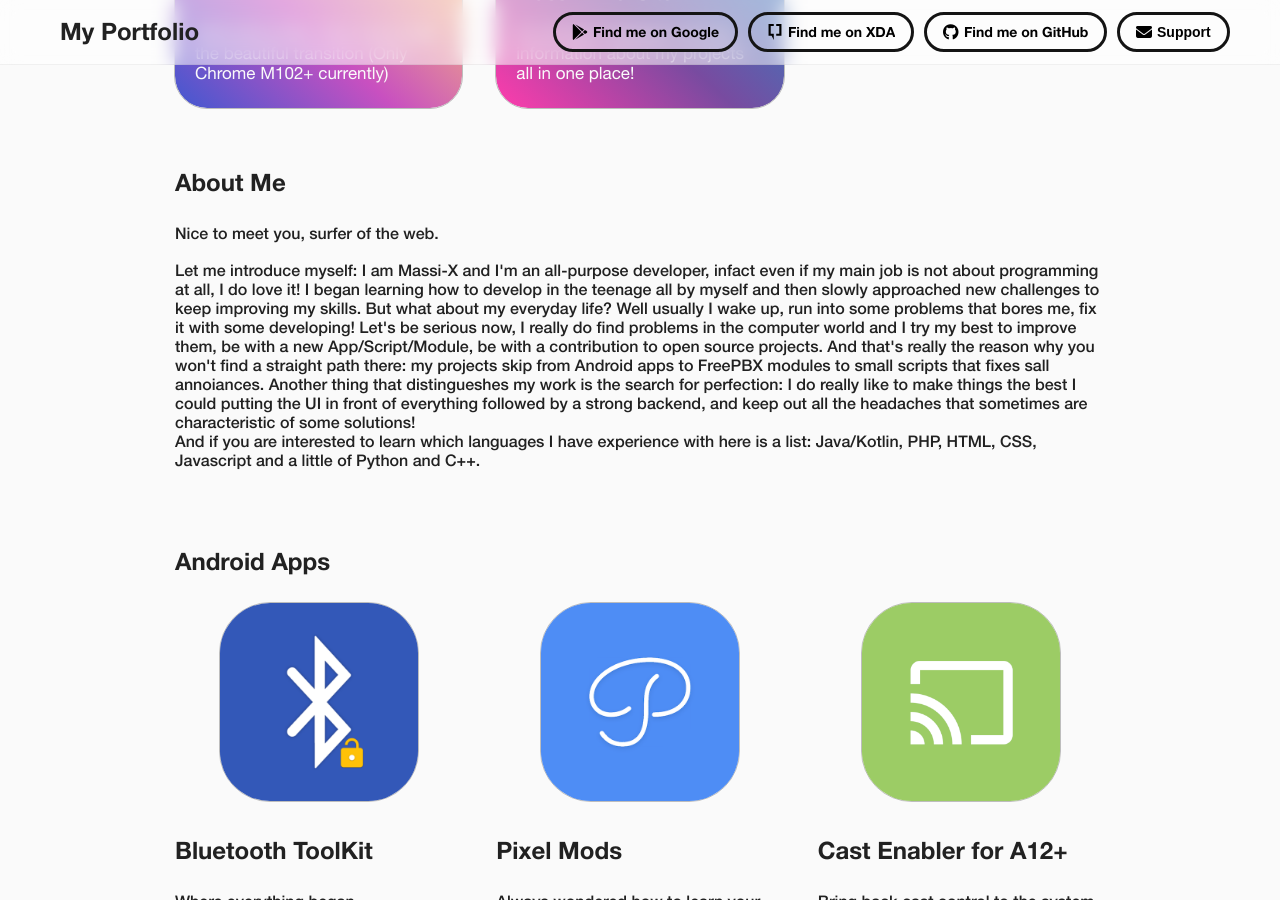
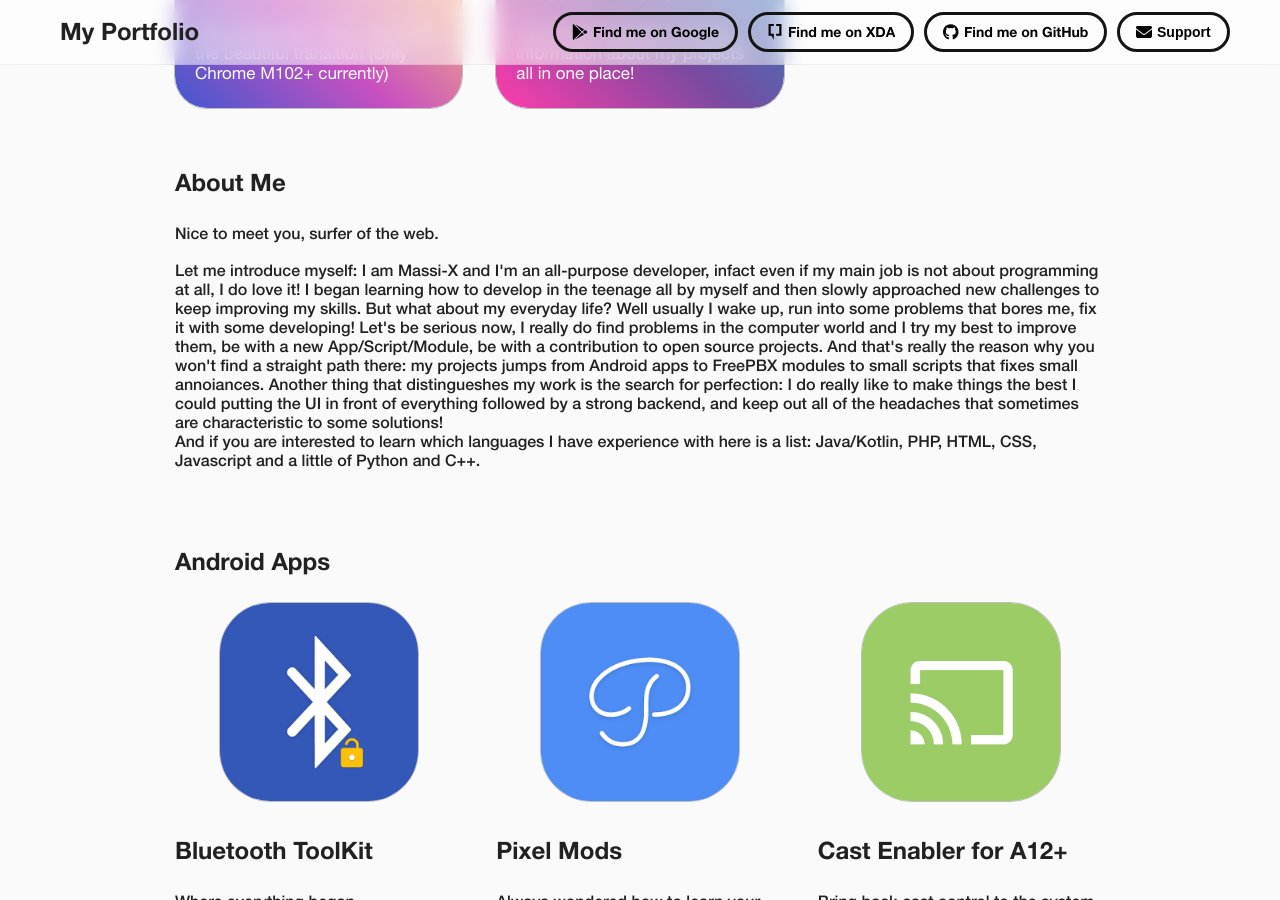
Before and after one commit to Massi-X/massi-x.github.io, a Jekyll site: the page built from index.html, in a window 1280 px wide and 900 px high, scrolled down 768 px. Built offline with Jekyll 4.4.1, drawn with Linux system fonts in a browser that asks for light colours.

Commit message:
Fix typos

```diff
--- a/index.html
+++ b/index.html
@@ -83,13 +83,13 @@
 						in the computer world and I try my best to improve them, be with a new App/Script/Module, be
 						with a
 						contribution to open source projects. And that's really the reason why you won't find a straight
-						path there: my projects skip from Android apps to FreePBX modules to small scripts that fixes
-						sall
+						path there: my projects jumps from Android apps to FreePBX modules to small scripts that fixes
+						small
 						annoiances. Another thing that distingueshes my work is the search for perfection: I do really
 						like
 						to make things the best I could putting the UI in front of everything followed by a strong
 						backend,
-						and keep out all the headaches that sometimes are characteristic of some solutions!
+						and keep out all of the headaches that sometimes are characteristic to some solutions!
 						<p>And if you are interested to learn which languages I have experience with here is a list:
 							Java/Kotlin, PHP, HTML, CSS, Javascript and a little of Python and C++.</p>
 					</div>
```
